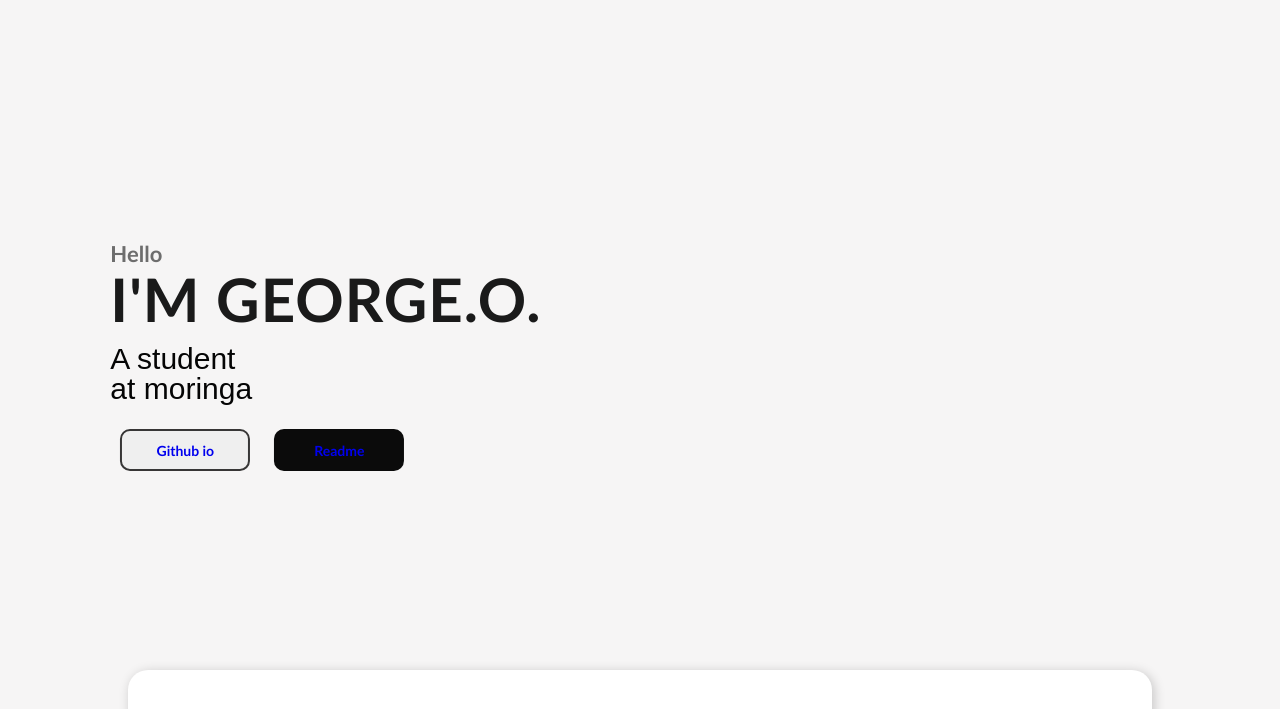
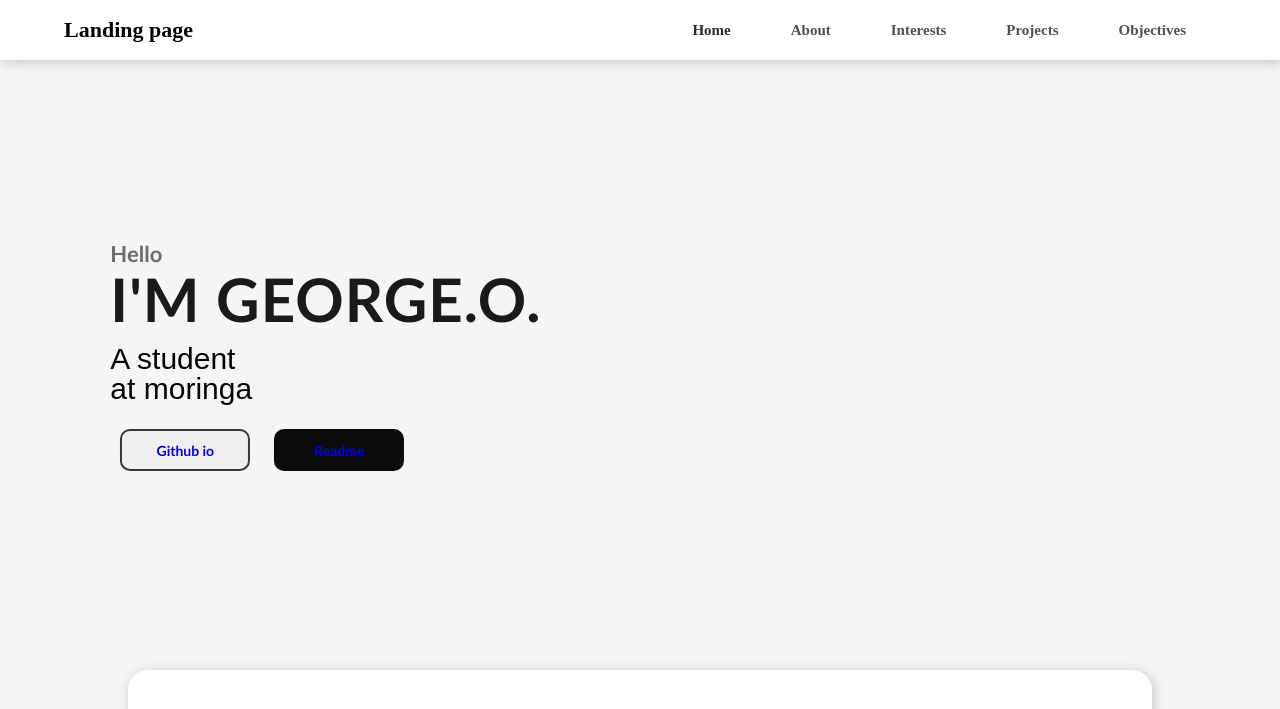
Before and after one commit to george-ongaya1/lander, a plain HTML site: page index.html in a window 1280 px wide. Shown: the top 709 px of the page. Drawn offline with Linux system fonts and the light colour scheme.

Commit message:
added a button to the homepage

```diff
--- a/index.html
+++ b/index.html
@@ -10,7 +10,19 @@
 <body >
    <section>
     <!--navigation----------------------->
+    <nav>
+        <!--logo-->
+        <a href="#" class="logo">Landing page</a>
+        <!--menu-->
+        <ul>
+         <li><a href="#" class="active">Home</a></li>
+         <li><a href="html-assets/about.html">About</a></li>
+         <li><a href="html-assets/interests.html">Interests</a></li>
+         <li><a href="html-assets/projects.html">Projects</a></li>
+         <li><a href="html-assets/objectives.html">Objectives</a></li>
 
+        </ul>
+    </nav>
     <!--text------------------------------>
     <div class="text-container">
         <p>Hello</p>
```
Lines whose indentation alone changed are shown as unchanged.
